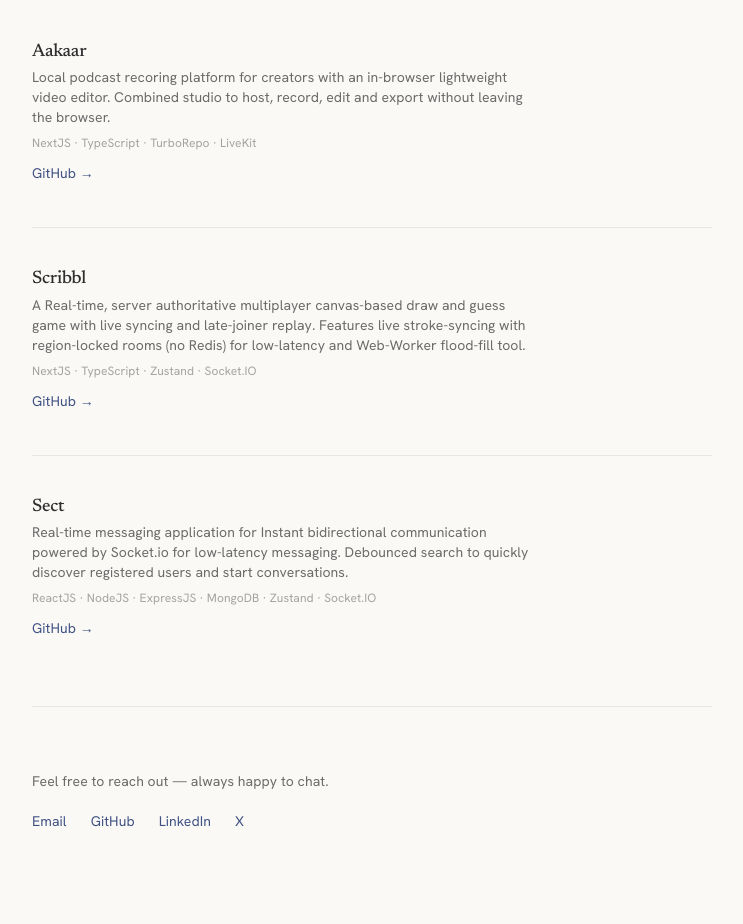
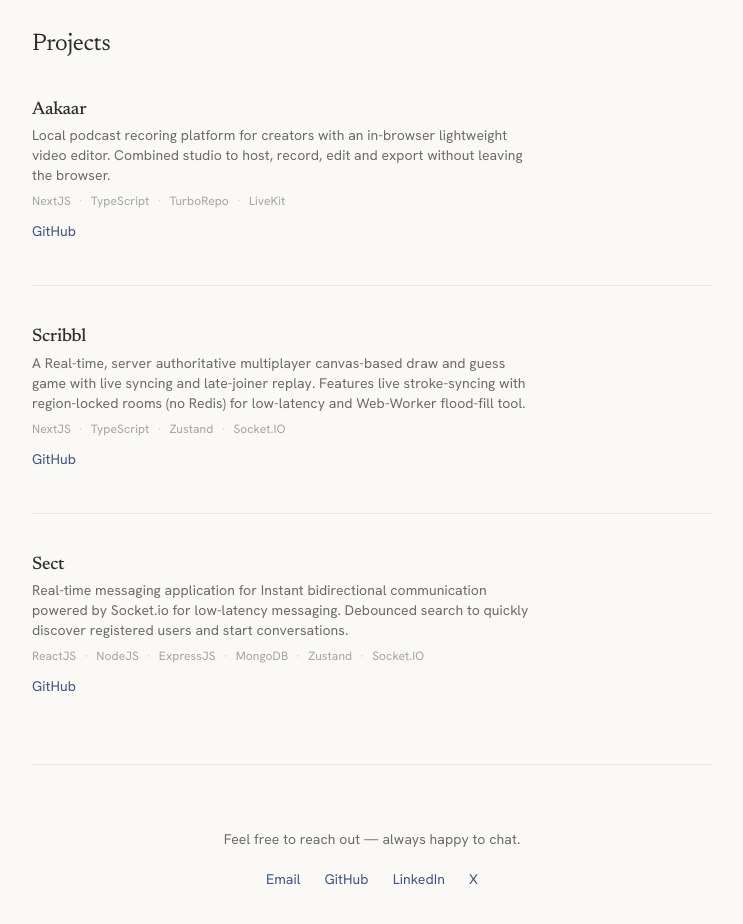
Before and after one commit to builtby-SHIV/portfolio, a Next.js app: page / in a window 1280 px wide. Shown: the part 1302-2226 px from the top of the page, without its empty margins (268-1011 px from the left). Built offline with nearby package versions, Linux system fonts and the light colour scheme.

Commit message:
deployment

```diff
--- a/app/layout.tsx
+++ b/app/layout.tsx
@@ -26,7 +26,7 @@ const jetbrains = JetBrains_Mono({
 });
 
 export const metadata: Metadata = {
-  title: "Shiv — Developer Portfolio",
+  title: "Shiv — To Infinity And Beyond",
   description:
     "CS student building software. Open to SWE and AI/ML internships.",
 };
--- a/app/page.tsx
+++ b/app/page.tsx
@@ -10,8 +10,8 @@ export default function Home() {
       <main className="mx-auto max-w-180 px-5 pt-6 md:pt-10 pb-16 md:pb-24">
 
         {/* ── Hero ── */}
-        <ScrollReveal className="mb-16 md:mb-20">
-          <div className="relative w-full aspect-2/1 sm:aspect-[2.4/1] mb-6 md:mb-8 overflow-hidden rounded-lg">
+        <ScrollReveal className="mb-16 md:mb-20 text-center">
+          <div className="relative w-full aspect-2/1 sm:aspect-[2.4/1] mb-6 md:mb-8 overflow-hidden rounded-lg mx-auto">
             <Image
               src="/hero_banner6.png"
               alt="Hero"
@@ -28,7 +28,7 @@ export default function Home() {
             Shiv
           </h1>
           <p className="text-base md:text-lg" style={{ color: "var(--fg-muted)" }}>
-            CS Student · Building what I like · Open to SWE internships
+            Building what I like · Open to SWE internships · Ready to Freelance
           </p>
         </ScrollReveal>
 
@@ -36,16 +36,15 @@ export default function Home() {
         <ScrollReveal className="mb-14 md:mb-16 max-w-[65ch]">
           <p className="text-base leading-[1.8]" style={{ color: "var(--fg)" }}>
             I’m a CS undergraduate who enjoys writing clear, efficient, and maintainable code while understanding the engineering decisions behind it. I’m particularly interested in the “why” behind systems—how they are designed, scaled, and made reliable in production.
-
-I’m progressively building projects that take me deeper into backend engineering, distributed systems, and production-grade software. Currently, I’m open to internship opportunities where I can contribute to real-world systems, learn from experienced engineers, and grow.
-
+            <br /><br />
+            I’m progressively building projects that take me deeper into backend engineering, distributed systems, and production-grade software. Currently, I’m open to internship opportunities where I can contribute to real-world systems, learn from experienced engineers, and grow.
           </p>
         </ScrollReveal>
 
         <hr className="mb-14 md:mb-16" />
 
         {/* ── Skills ── */}
-        <ScrollReveal className="mb-14 md:mb-16">
+        <ScrollReveal className="mb-14 md:mb-16 text-left">
           <h2
             className="text-2xl mb-6 md:mb-8"
             style={{ fontFamily: "var(--font-newsreader), Georgia, serif" }}
@@ -106,8 +105,6 @@ I’m progressively building projects that take me deeper into backend engineeri
               </div>
             </div>
 
-
-
             <div className="flex flex-col sm:flex-row sm:items-baseline gap-2 sm:gap-8">
               <span
                 className="w-28 shrink-0 text-xs tracking-wider uppercase"
@@ -116,7 +113,7 @@ I’m progressively building projects that take me deeper into backend engineeri
                   color: "var(--fg-faint)",
                 }}
               >
-                Databases
+                DATABASES
               </span>
               <div className="flex flex-wrap gap-x-6 gap-y-2 font-medium" style={{ color: "var(--fg)" }}>
                 <span>PostgreSQL</span>
@@ -132,7 +129,7 @@ I’m progressively building projects that take me deeper into backend engineeri
                   color: "var(--fg-faint)",
                 }}
               >
-                Extra
+                EXTRA
               </span>
               <div className="flex flex-wrap gap-x-6 gap-y-2 font-medium" style={{ color: "var(--fg)" }}>
                 <span>Drizzle</span>
@@ -140,24 +137,6 @@ I’m progressively building projects that take me deeper into backend engineeri
                 <span>bun</span>
               </div>
             </div>
-
-            {/* <div className="flex flex-col sm:flex-row sm:items-baseline gap-2 sm:gap-8">
-              <span
-                className="w-28 shrink-0 text-xs tracking-wider uppercase"
-                style={{
-                  fontFamily: "var(--font-jetbrains), monospace",
-                  color: "var(--fg-faint)",
-                }}
-              >
-                ML / DATA
-              </span>
-              <div className="flex flex-wrap gap-x-6 gap-y-2 font-medium" style={{ color: "var(--fg)" }}>
-                <span>PyTorch</span>
-                <span>ONNX</span>
-                <span>NumPy</span>
-                <span>Pandas</span>
-              </div>
-            </div> */}
           </div>
         </ScrollReveal>
 
@@ -187,16 +166,23 @@ I’m progressively building projects that take me deeper into backend engineeri
               video editor. Combined studio to host, record, edit and export without
               leaving the browser.
             </p>
-            <p className="text-xs mb-2" style={{ color: "var(--fg-faint)" }}>
-              NextJS · TypeScript · TurboRepo · LiveKit
-            </p>
+            <div className="flex flex-wrap items-center gap-x-2 gap-y-1 text-xs mb-2" style={{ color: "var(--fg-faint)" }}>
+              {["NextJS", "TypeScript", "TurboRepo", "LiveKit"].map((tech, i, arr) => (
+                <span key={tech} className="inline-flex items-center gap-x-2">
+                  <span className="transition-colors duration-200 hover:text-[var(--fg)] cursor-default">
+                    {tech}
+                  </span>
+                  {i < arr.length - 1 && <span className="select-none opacity-50">·</span>}
+                </span>
+              ))}
+            </div>
             <a
               href="https://github.com/builtby-SHIV/aakaar"
               target="_blank"
               rel="noopener noreferrer"
               className="text-sm"
             >
-              GitHub →
+              GitHub
             </a>
           </article>
 
@@ -218,16 +204,23 @@ I’m progressively building projects that take me deeper into backend engineeri
               with region-locked rooms (no Redis) for low-latency and Web-Worker
               flood-fill tool.
             </p>
-            <p className="text-xs mb-2" style={{ color: "var(--fg-faint)" }}>
-              NextJS · TypeScript · Zustand · Socket.IO
-            </p>
+            <div className="flex flex-wrap items-center gap-x-2 gap-y-1 text-xs mb-2" style={{ color: "var(--fg-faint)" }}>
+              {["NextJS", "TypeScript", "Zustand", "Socket.IO"].map((tech, i, arr) => (
+                <span key={tech} className="inline-flex items-center gap-x-2">
+                  <span className="transition-colors duration-200 hover:text-[var(--fg)] cursor-default">
+                    {tech}
+                  </span>
+                  {i < arr.length - 1 && <span className="select-none opacity-50">·</span>}
+                </span>
+              ))}
+            </div>
             <a
               href="https://github.com/builtby-SHIV/scribbl"
               target="_blank"
               rel="noopener noreferrer"
               className="text-sm"
             >
-              GitHub →
+              GitHub
             </a>
           </article>
 
@@ -248,16 +241,23 @@ I’m progressively building projects that take me deeper into backend engineeri
               powered by Socket.io for low-latency messaging. Debounced search to
               quickly discover registered users and start conversations.
             </p>
-            <p className="text-xs mb-2" style={{ color: "var(--fg-faint)" }}>
-              ReactJS · NodeJS · ExpressJS · MongoDB · Zustand · Socket.IO
-            </p>
+            <div className="flex flex-wrap items-center gap-x-2 gap-y-1 text-xs mb-2" style={{ color: "var(--fg-faint)" }}>
+              {["ReactJS", "NodeJS", "ExpressJS", "MongoDB", "Zustand", "Socket.IO"].map((tech, i, arr) => (
+                <span key={tech} className="inline-flex items-center gap-x-2">
+                  <span className="transition-colors duration-200 hover:text-[var(--fg)] cursor-default">
+                    {tech}
+                  </span>
+                  {i < arr.length - 1 && <span className="select-none opacity-50">·</span>}
+                </span>
+              ))}
+            </div>
             <a
               href="https://github.com/builtby-SHIV/sect"
               target="_blank"
               rel="noopener noreferrer"
               className="text-sm"
             >
-              GitHub →
+              GitHub
             </a>
           </article>
         </ScrollReveal>
@@ -365,11 +365,11 @@ I’m progressively building projects that take me deeper into backend engineeri
         <hr className="mb-20" /> */}
 
         {/* ── Contact ── */}
-        <ScrollReveal className="pb-16">
+        <ScrollReveal className="pb-16 text-center">
           <p className="text-sm mb-5" style={{ color: "var(--fg-muted)" }}>
             Feel free to reach out — always happy to chat.
           </p>
-          <nav className="flex flex-wrap gap-x-6 gap-y-2 text-sm">
+          <nav className="flex flex-wrap justify-center gap-x-6 gap-y-2 text-sm">
             <a href="mailto:shivshukla00514@gmail.com">Email</a>
             <a href="https://github.com/builtby-SHIV" target="_blank" rel="noopener noreferrer">
               GitHub
```
Also changed, not shown: public/hero_banner8.jpg (added), public/hero_banner9.jpg (added).
